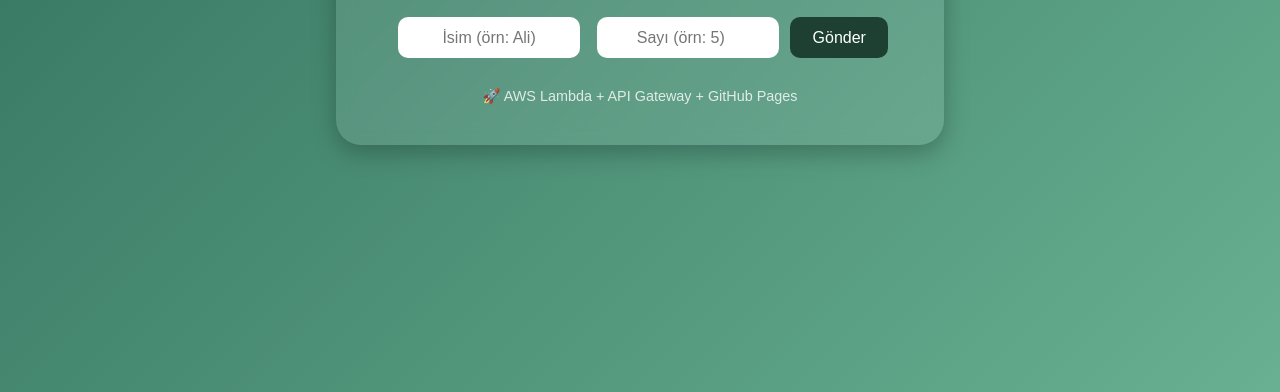
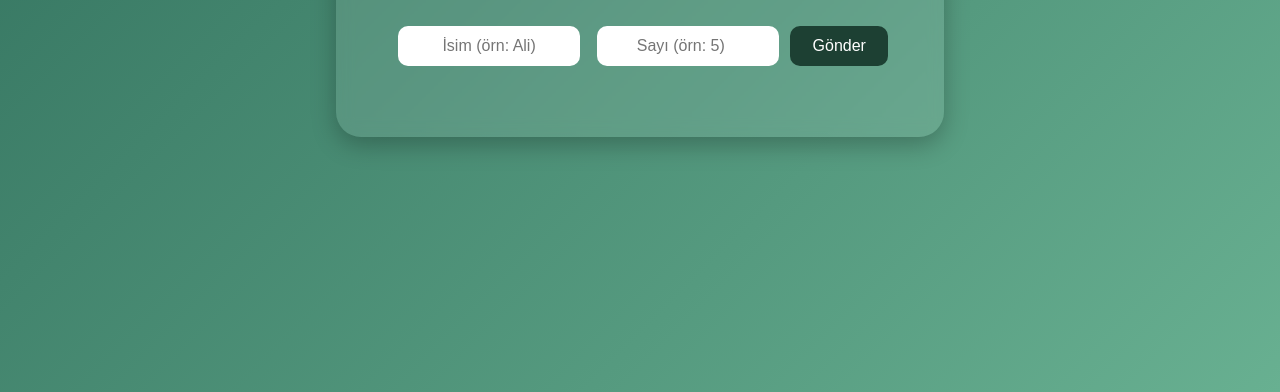
Before and after one commit to Ahcen12/lambda-square-api, a plain HTML site: page index.html in a window 1280 px wide. Shown: the part 408-800 px from the top of the page. Drawn offline with Linux system fonts and the light colour scheme.

Commit message:
Update index.html

```diff
--- a/index.html
+++ b/index.html
@@ -88,7 +88,7 @@
 
     <div class="result" id="result"></div>
 
-    <footer>🚀 AWS Lambda + API Gateway + GitHub Pages</footer>
+    <footer></footer>
   </div>
 
  <script src="script.js"></script>
```
